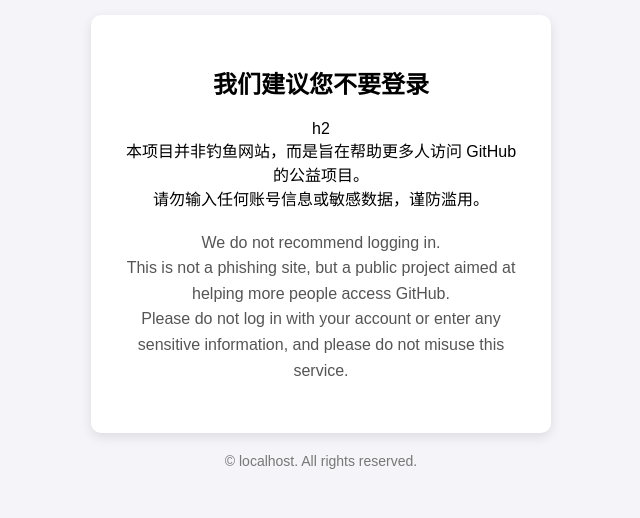
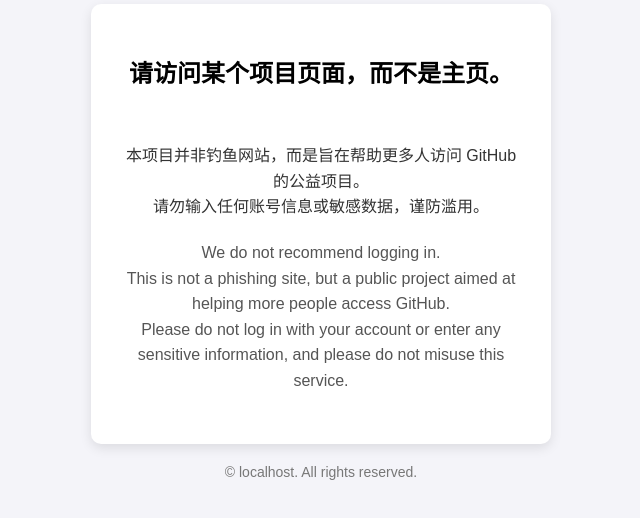
Before and after one commit to kiko923/github_login_tips, a plain HTML site: page login.html in a window 1280 px wide. Shown: the part 158-676 px from the top of the page, without its empty margins (319-959 px from the left). Drawn offline with Linux system fonts and the light colour scheme.

Commit message:
Update login.html

```diff
--- a/login.html
+++ b/login.html
@@ -52,10 +52,10 @@
 <body>
     <div class="center">
         <div>
+            <h2>请访问某个项目页面，而不是主页。</h2><br>
             <p>
-                <h2>我们建议您不要登录</h2>h2<br>
-本项目并非钓鱼网站，而是旨在帮助更多人访问 GitHub 的公益项目。<br>
-请勿输入任何账号信息或敏感数据，谨防滥用。
+                本项目并非钓鱼网站，而是旨在帮助更多人访问 GitHub 的公益项目。<br>
+                请勿输入任何账号信息或敏感数据，谨防滥用。
             </p>
             <p class="en">
                 We do not recommend logging in.<br />
```
